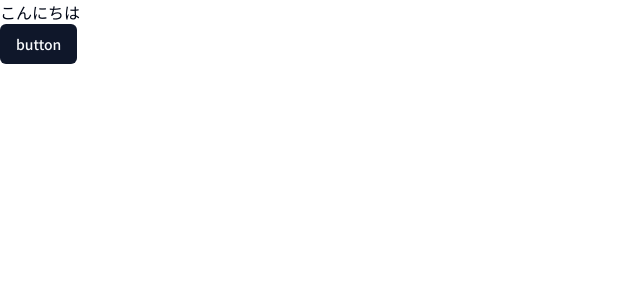
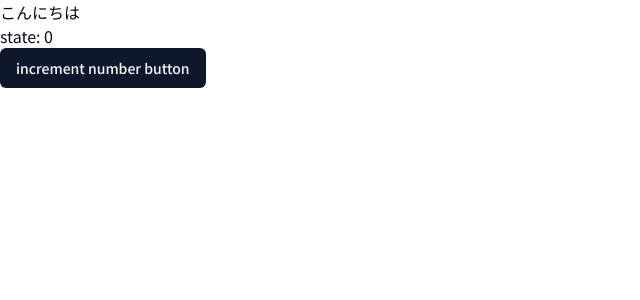
Before and after one commit to XeicuLy/next-app-router, a Next.js app: page / in a window 1280 px wide. Shown: the top 300 px of the page, without its empty margins (0-640 px from the left). Built offline with nearby package versions, Linux system fonts and the light colour scheme.

Commit message:
⚡️ : consoleからstateへ変更

```diff
--- a/src/app/page.tsx
+++ b/src/app/page.tsx
@@ -1,17 +1,21 @@
 'use client';
+
+import { useState } from 'react';
 
 import { Button } from '@/app/_components/ui/button';
 
 export default function Home() {
+  const [state, setState] = useState(0);
+
   const handleClick = () => {
-    // eslint-disable-next-line no-console
-    console.log('click');
+    setState(state + 1);
   };
 
   return (
     <>
       <h1>こんにちは</h1>
-      <Button onClick={handleClick}>button</Button>
+      <div>state: {state}</div>
+      <Button onClick={handleClick}>increment number button</Button>
     </>
   );
 }
```
